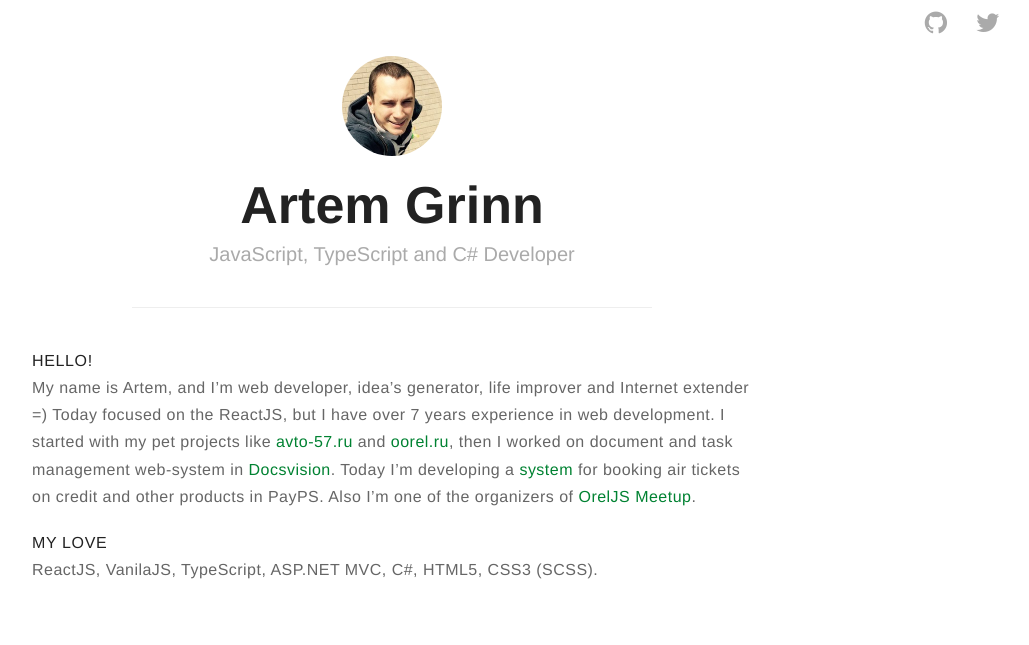
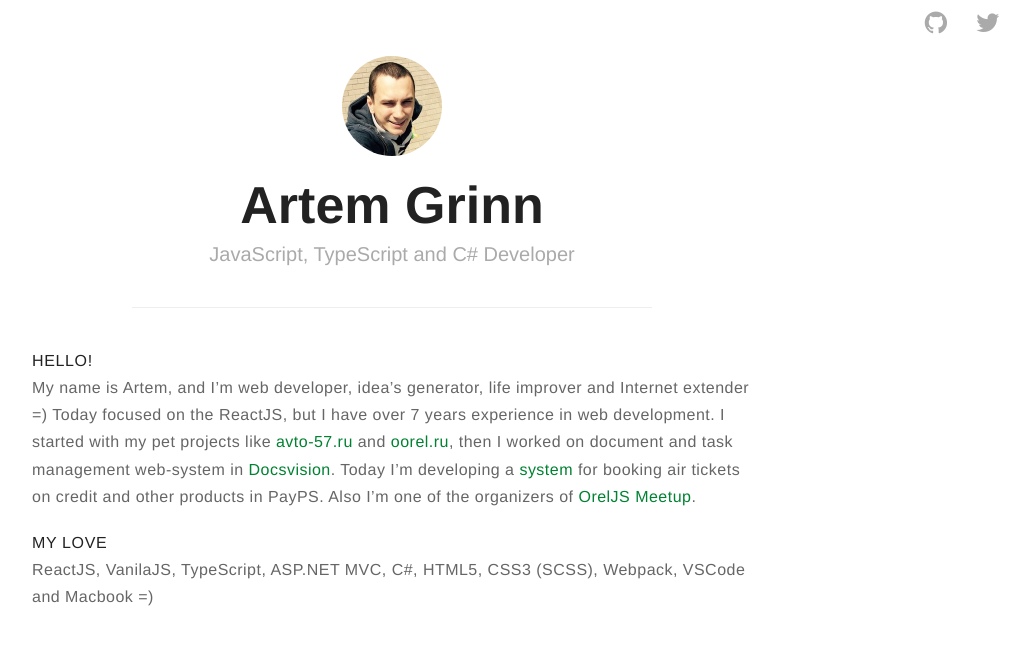
Before and after one commit to ArtemGrinn/artemgrinn.github.io, a Jekyll site: the page built from index.md, in a window 1280 px wide. Shown: the top 645 px of the page, without its empty margins (248-1277 px from the left). Built offline with Jekyll 4.4.1, drawn with Linux system fonts in a browser that asks for light colours; our own code applies the rules of GitHub Pages for plain Markdown files.

Commit message:
Create index.md

```diff
--- a/index.md
+++ b/index.md
@@ -9,4 +9,4 @@ I started with my pet projects like [avto-57.ru](http://avto-57.ru) and [oorel.r
 Today I'm developing a [system](https://travel.payps.ru/bilet) for booking air tickets on credit and other products in PayPS. Also I'm one of the organizers of [OrelJS Meetup](http://oreljs.ru).
 
 # MY LOVE
-ReactJS, VanilaJS, TypeScript, ASP.NET MVC, C#, HTML5, CSS3 (SCSS).
+ReactJS, VanilaJS, TypeScript, ASP.NET MVC, C#, HTML5, CSS3 (SCSS), Webpack, VSCode and Macbook =)
```
